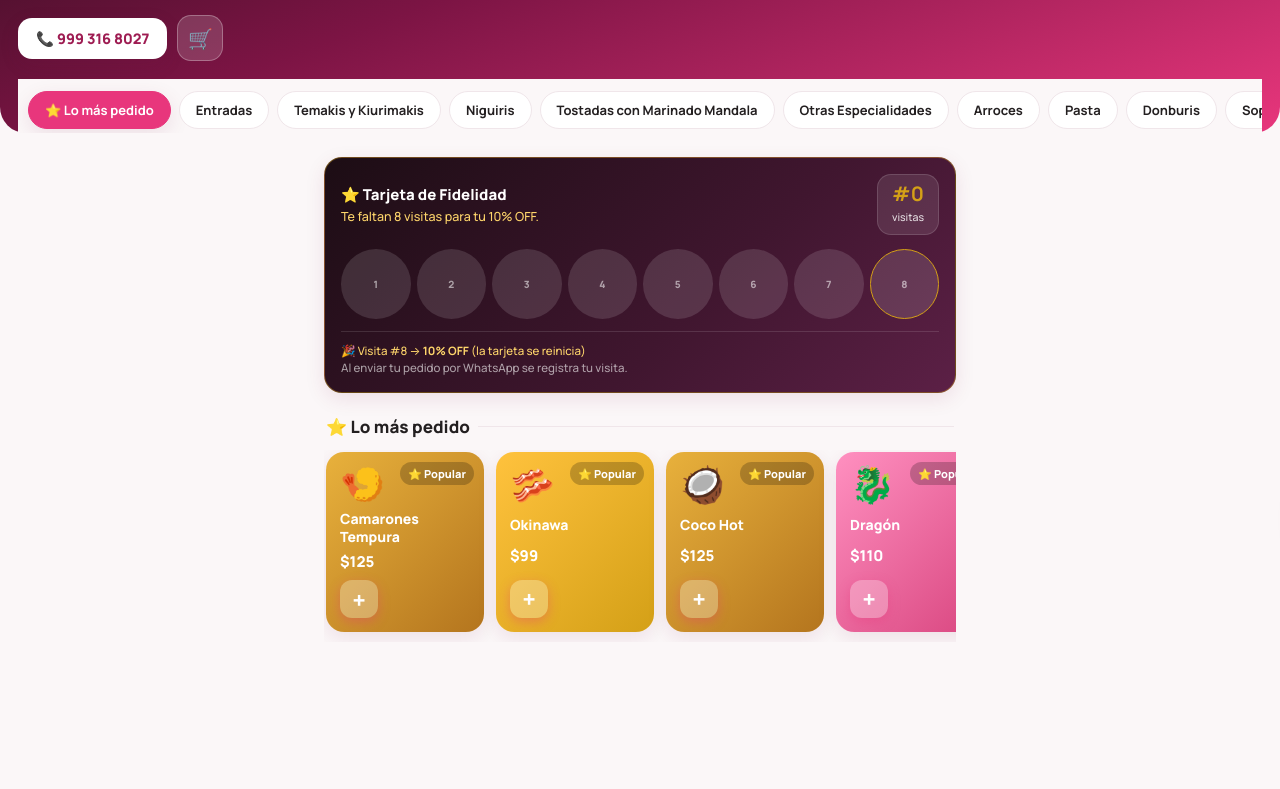
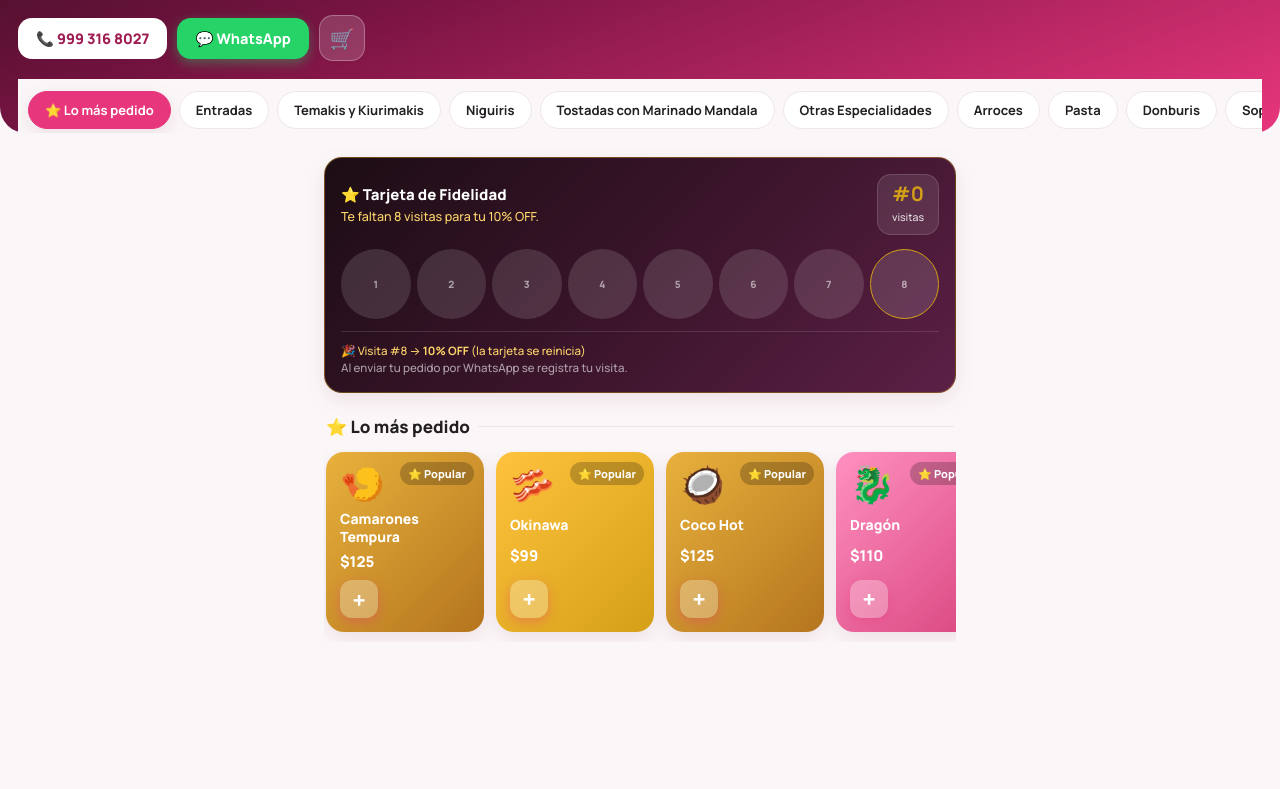
Before and after one commit to loscaramirez-oss/mandala-sushi, a plain HTML site: page index.html in a window 1280 px wide. Shown: the part 243-1032 px from the top of the page. Drawn offline with Linux system fonts and the light colour scheme.

Commit message:
Agrega botón de WhatsApp directo en el encabezado

```diff
--- a/index.html
+++ b/index.html
@@ -22,6 +22,7 @@
     <p class="hero-sub">Caucel · Pide por WhatsApp y recoge en el restaurante</p>
     <div class="hero-actions">
       <a class="hero-phone" href="tel:+529993168027">📞 999 316 8027</a>
+      <a class="hero-wa" href="https://wa.me/529993168027?text=Hola%20Mandala%20Sushi!%20Tengo%20una%20duda." target="_blank" rel="noopener">💬 WhatsApp</a>
       <button class="hero-cart" onclick="openDrawer()">🛒<span class="badge hidden" id="badge">0</span></button>
     </div>
   </div>
--- a/style.css
+++ b/style.css
@@ -56,6 +56,12 @@ header {
   font-weight: 800; font-size: 14.5px; text-decoration: none;
   padding: 11px 18px; border-radius: 14px;
   box-shadow: var(--shadow);
+}
+.hero-wa {
+  background: #25d366; color: #fff;
+  font-weight: 800; font-size: 14.5px; text-decoration: none;
+  padding: 11px 18px; border-radius: 14px;
+  box-shadow: 0 4px 12px rgba(37,211,102,.4);
 }
 .hero-cart {
   position: relative; width: 46px; height: 46px; border-radius: 14px;
```
